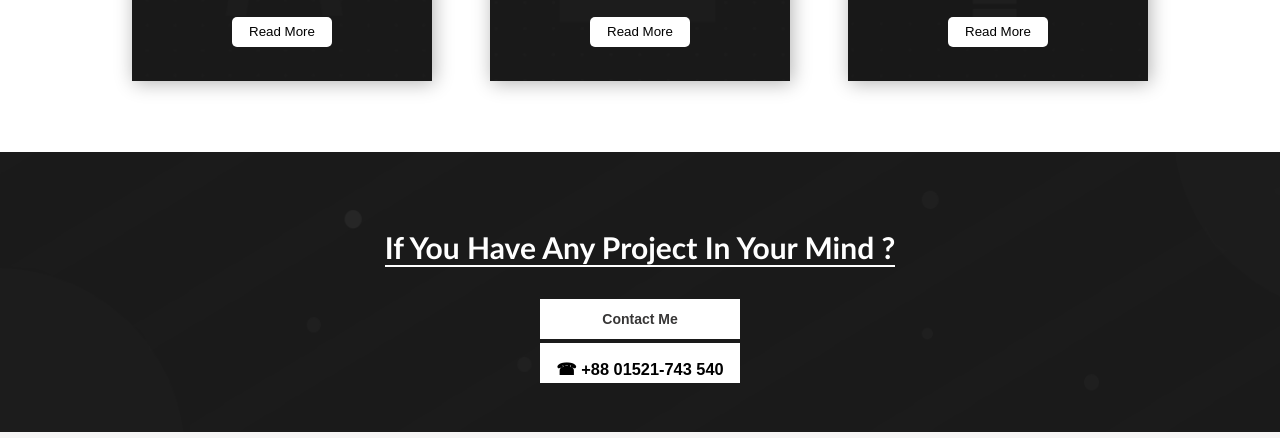
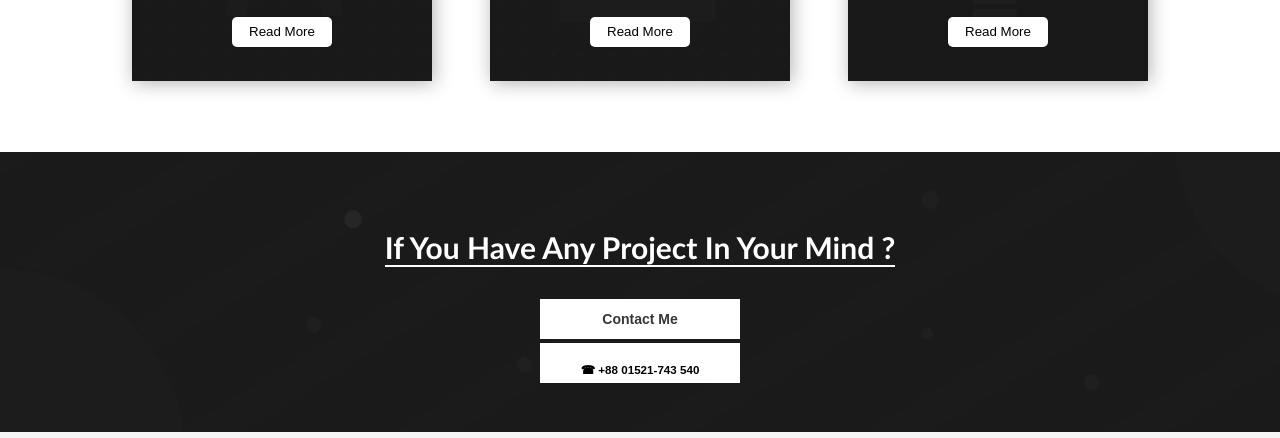
Before and after one commit to sanetsarker/personal_portfulio, a plain HTML site: page index.html in a window 1280 px wide. Shown: the part 1594-2032 px from the top of the page. Drawn offline with nearby package versions, Linux system fonts and the light colour scheme.

Commit message:
Update index.html

```diff
--- a/index.html
+++ b/index.html
@@ -99,7 +99,7 @@
 	<div class="contact-me">
 		<p>If You Have Any Project In Your Mind ?</p>
 		<a href="https://web.facebook.com/sanet.sarker.79"><button class="hire-btn">Contact Me</button></a>
-		<button><h3>&#9742 +88 01521-743 540<h3></button>
+		<button><h5>&#9742 +88 01521-743 540<h5></button>
 	</div>
 
 	  <!--footer--------------->
```
